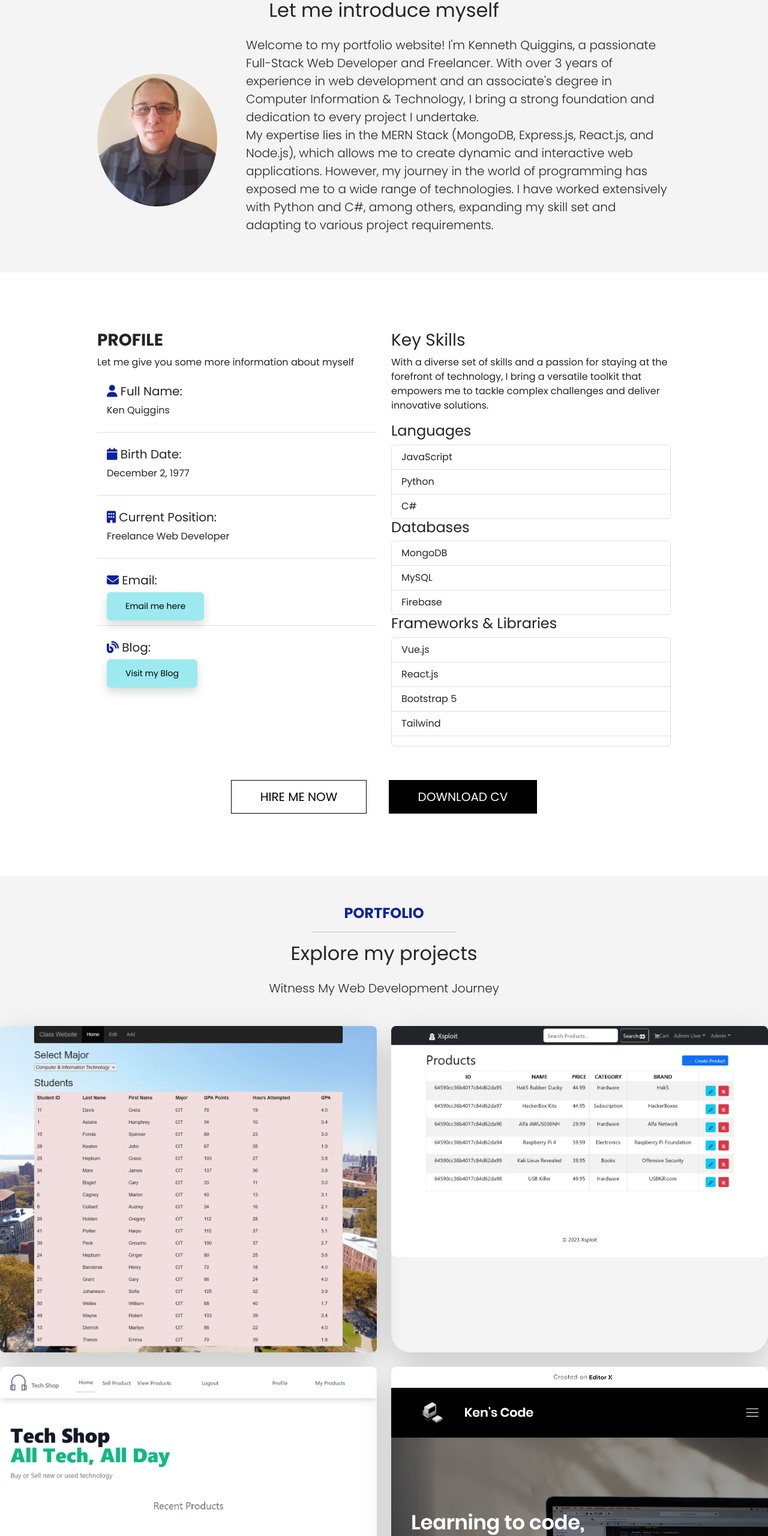
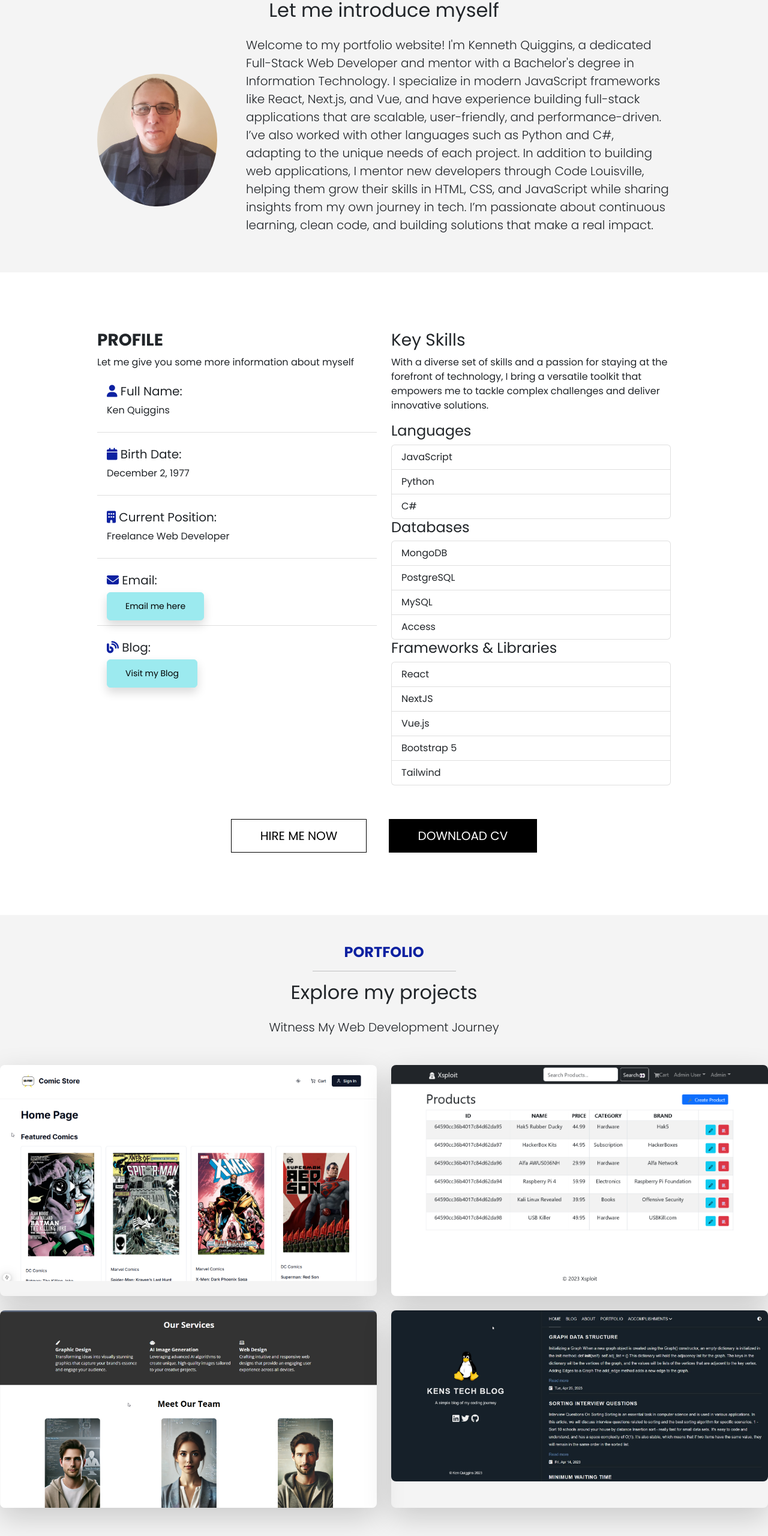
Before and after one commit to KQuiggins/Bootstrap5_Portfolio, a website: page portfolio_website/index.html in a window 1280 px wide. Shown: the part 912-3472 px from the top of the page at 60% size. Drawn offline with Linux system fonts and the light colour scheme.

```diff
--- a/portfolio_website/css/styles.css
+++ b/portfolio_website/css/styles.css
@@ -1,3 +1,7 @@
+html, body {
+  overflow-y: auto;          /* allow vertical scrolling */
+}
+
 .header {
   background: #151515 url("../images/bg_darkmode.jpg") no-repeat center center;
   background-size: cover;
--- a/portfolio_website/index.html
+++ b/portfolio_website/index.html
@@ -17,7 +17,7 @@
     <title>Ken Quiggins | Web Developer</title>
   </head>
 
-  <body>
+  <body class="overflow-hidden">
     <header class="header vh-100 text-center position-relative">
       <div
         class="text-container position-relative d-flex flex-column justify-content-center align-items-center h-100">
@@ -70,15 +70,20 @@
           <img src="images/profile.jpg" alt="ken quiggins"
             class="about-img img-fluid rounded-circle h-100">
           <p class="lead">
-            Welcome to my portfolio website! I'm Kenneth Quiggins, a passionate Full-Stack Web
-            Developer and Freelancer. With over 3 years of experience in web development and an
-            associate's degree in Computer Information & Technology, I bring a strong foundation and
-            dedication to every project I undertake.<br>
-            My expertise lies in the MERN Stack (MongoDB, Express.js, React.js, and Node.js), which
-            allows me to create dynamic and interactive web applications. However, my journey in the
-            world of programming has exposed me to a wide range of technologies. I have worked
-            extensively with Python and C#, among others, expanding my skill set and adapting to
-            various project requirements.
+            Welcome to my portfolio website! I'm Kenneth Quiggins, a dedicated Full-Stack Web
+            Developer and mentor with a Bachelor's degree in Information Technology. I specialize in
+            modern JavaScript frameworks like React, Next.js, and Vue, and have experience building
+            full-stack applications that are scalable, user-friendly, and performance-driven.
+
+            I&rsquo;ve also worked with other languages such as Python and C#, adapting to the
+            unique
+            needs of each project. In addition to building web applications, I mentor new developers
+            through Code Louisville, helping them grow their skills in HTML, CSS, and JavaScript
+            while sharing insights from my own journey in tech.
+
+            I&rsquo;m passionate about continuous learning, clean code, and building solutions that
+            make a
+            real impact.
           </p>
 
         </div>
@@ -144,17 +149,19 @@
             <h4>Databases</h4>
             <ul class="list-group">
               <li class="list-group-item">MongoDB</li>
+              <li class="list-group-item">PostgreSQL</li>
               <li class="list-group-item">MySQL</li>
-              <li class="list-group-item">Firebase</li>
+              <li class="list-group-item">Access</li>
               <!-- Add more databases as needed -->
             </ul>
             <h4>Frameworks & Libraries</h4>
             <ul class="list-group">
+              <li class="list-group-item">React</li>
+              <li class="list-group-item">NextJS</li>
               <li class="list-group-item">Vue.js</li>
-              <li class="list-group-item">React.js</li>
               <li class="list-group-item">Bootstrap 5</li>
               <li class="list-group-item">Tailwind</li>
-              <li class="list-group-item"></li>
+
               <!-- Add more skills as needed -->
             </ul>
           </div>
@@ -163,7 +170,7 @@
           <div class="col-12">
             <a href="#hire" class="btn btn-outline-dark btn-lg text-uppercase px-5 mx-3 my-2">Hire
               me now</a>
-            <a href="./downloads/kenneth_quiggins_resume.pdf
+            <a href="./downloads/resume_with_website.pdf
             " class="btn btn-dark btn-lg text-uppercase px-5 mx-3 my-2"
               download="kenneth_quiggins_resume">Download CV</a>
           </div>
@@ -186,47 +193,41 @@
       </div>
       <div class="row">
         <div class="col-md-6 mb-4">
-          <div class="project shadow-lg rounded-5 h-100">
-            <a href="images/project1.jpg" data-lightbox="images" data-title="Vue Class Website">
-              <img src="images/project1.jpg" alt="project 1" class="img-fluid rounded-3">
+          <div class="project shadow-lg rounded-3 h-100">
+            <a href="images/comic.png" data-lightbox="images"
+              data-title="<strong>Comic Book Store</strong><br><a href='https://your-live-demo.com' target='_blank'>🔗 Live Demo</a> | <a href='https://github.com/KQuiggins/nextjs_ecommerce' target='_blank'>💻 Repo</a>">
+              <img src="images/comic.png" alt="Comic Book Store website"
+                class="img-fluid rounded-3">
+            </a>
+
+          </div>
+        </div>
+        <div class="col-md-6 mb-4">
+          <div class="project shadow-lg rounded-3 h-100">
+            <a href="images/project2.jpg" data-lightbox="images"
+              data-title="<strong>Hacker Shop</strong><br><a href='https://hackersshop.onrender.com' target='_blank'>🔗 Live Demo</a> | <a href='https://github.com/KQuiggins/nextjs_ecommerce' target='_blank'>💻 Repo</a>">
+              <img src="images/project2.jpg" alt="Hacker Shop Website" class="img-fluid rounded-3">
             </a>
           </div>
         </div>
         <div class="col-md-6 mb-4">
-          <div class="project shadow-lg rounded-5 h-100">
-            <a href="images/project2.jpg" data-lightbox="images"
-              data-title="MERN Stack E-Commerce Website">
-              <img src="images/project2.jpg" alt="project 2" class="img-fluid rounded-3 ">
+          <div class="project shadow-lg rounded-3 h-100">
+            <a href="images/creative.png" data-lightbox="images"
+              data-title="<strong>Creative Solutions</strong><br><a href='https://hackersshop.onrender.com' target='_blank'>🔗 Live Demo</a> | <a href='https://github.com/KQuiggins/CreativeSolutions' target='_blank'>💻 Repo</a>">
+              <img src="images/creative.png" alt="Creative Solutions Website"
+                class="img-fluid rounded-3">
             </a>
           </div>
         </div>
+
+
         <div class="col-md-6 mb-4">
-          <div class="project shadow-lg rounded-5 h-100">
-            <a href="images/project3.jpg" data-lightbox="images"
-              data-title="Django E-Commerce Website">
-              <img src="images/project3.jpg" alt="project 3" class="img-fluid rounded-3 ">
-            </a>
-          </div>
-        </div>
-        <div class="col-md-6 mb-4">
-          <div class="project shadow-lg rounded-5 h-100">
-            <a href="images/project4.jpg" data-lightbox="images" data-title="Ken's Code Blog">
-              <img src="images/project4.jpg" alt="project 4" class="img-fluid rounded-3 ">
-            </a>
-          </div>
-        </div>
-        <div class="col-md-6 mb-4">
-          <div class="project shadow-lg rounded-5 h-100">
-            <a href="images/project5.jpg" data-lightbox="images"
-              data-title="Robo Friends React App">
-              <img src="images/project5.jpg" alt="project 5" class="img-fluid rounded-3 ">
-            </a>
-          </div>
-        </div>
-        <div class="col-md-6 mb-4">
-          <div class="project shadow-lg rounded-5 h-100">
-            <a href="images/project6.jpg" data-lightbox="images" data-title="Hugo Blog">
-              <img src="images/project6.jpg" alt="project 6" class="img-fluid rounded-3 ">
+          <div class="project shadow-lg rounded-3 h-100">
+            <a href="images/project6.jpg" data-lightbox="images"
+              data-title="<strong>Hugo Blog</strong><br><a href='https://kquiggins.github.io/hugo_blog/' target='_blank'>🔗 Live Demo</a> | <a href='https://kquiggins.github.io/hugo_blog/
+              ' target='_blank'>💻 Repo</a>">
+              <img src="images/project6.jpg" alt="Hugo Blog"
+                class="img-fluid rounded-3">
             </a>
           </div>
         </div>
@@ -235,7 +236,7 @@
     <section class="services text-bg-dark position-relative">
       <div class="container position-relative">
         <div class="text-center mb-5">
-          <h3 class="text-uppercase text-lg fw-bold text-primary pt-3">
+          <h3 class="text-uppercase text-lg fw-bold text-primary pt-3 mb-3">
             Services
           </h3>
           <hr class="w-25 mx-auto">
@@ -288,35 +289,21 @@
                 please fill out the form below.</p>
             </div>
             <!-- Form -->
-            <form
-              id="hire"
-              name="contact"
-              netlify
-            >
+            <form id="hire" name="contact" netlify>
               <div class="mb-5">
                 <input type="text"
                   class="form-control bg-transparent border-top-0 border-end-0 border-start-0 rounded-0 border-muted text-white"
-                  placeholder="Name"
-                  name="name"
-                  id="name"
-
-                ></input>
+                  placeholder="Name" name="name" id="name"></input>
               </div>
               <div class="mb-5">
                 <input type="email"
                   class="form-control bg-transparent border-top-0 border-end-0 border-start-0 rounded-0 border-muted text-white"
-                  placeholder="Email"
-                  name="email"
-                ></input>
+                  placeholder="Email" name="email"></input>
               </div>
               <div class="mb-5">
-                <textarea
-                  type="text"
-                  rows="10"
+                <textarea type="text" rows="10"
                   class="form-control bg-transparent border-top-0 border-end-0 border-start-0 rounded-0 border-muted text-white"
-                  placeholder="Message"
-                  name="message"
-                ></textarea>
+                  placeholder="Message" name="message"></textarea>
               </div>
               <div class="mb-5 d-grid">
                 <button type="submit" class="btn btn-secondary">Submit</button>
@@ -348,6 +335,14 @@
     <script src="js/bootstrap.bundle.min.js"></script>
     <script src="js/lightbox-plus-jquery.min.js"></script>
     <script src="js/script.js"></script>
+    <script>
+      lightbox.option({
+        'resizeDuration': 200,
+        'wrapAround': true,
+        // allow HTML markup in captions
+        'sanitizeTitle': false
+      });
+    </script>
   </body>
 
 </html>
--- a/portfolio_website/js/script.js
+++ b/portfolio_website/js/script.js
@@ -15,4 +15,7 @@
     }
 }
 
+
+
+
 document.addEventListener("DOMContentLoaded", runTypingEffect);
--- a/portfolio_website/package.json
+++ b/portfolio_website/package.json
@@ -7,7 +7,7 @@
     "sass:build": "sass --no-source-map scss:css",
     "sass:watch": "sass --no-source-map --watch scss:css"
   },
-  "author": "Brad Traversy",
+  "author": "Ken Quiggins",
   "license": "MIT",
   "devDependencies": {
     "@fortawesome/fontawesome-free": "^6.4.0",
```
Also changed, not shown: portfolio_website/images/comic.png (added), portfolio_website/images/creative.png (added), portfolio_website/images/marvel.png (added), 3 other files.
